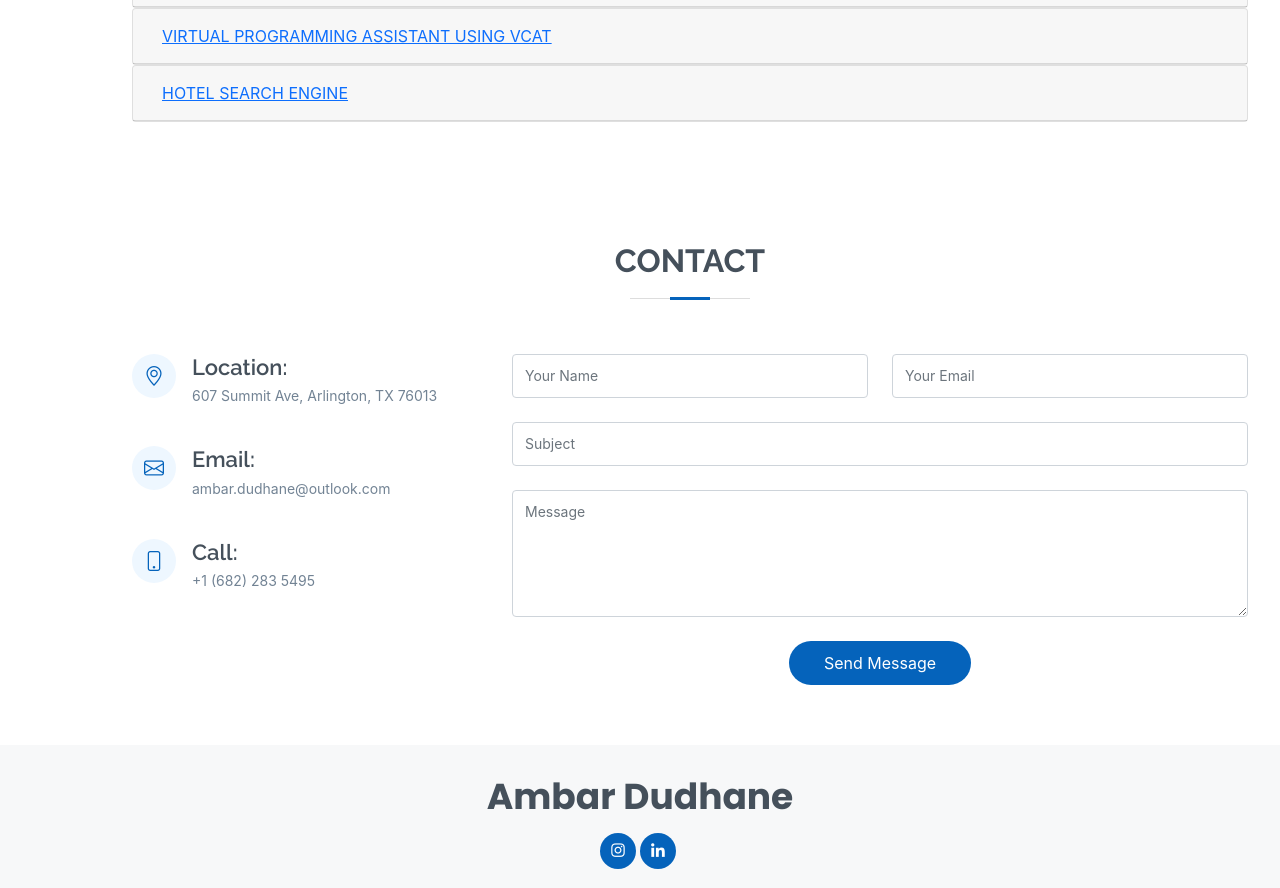
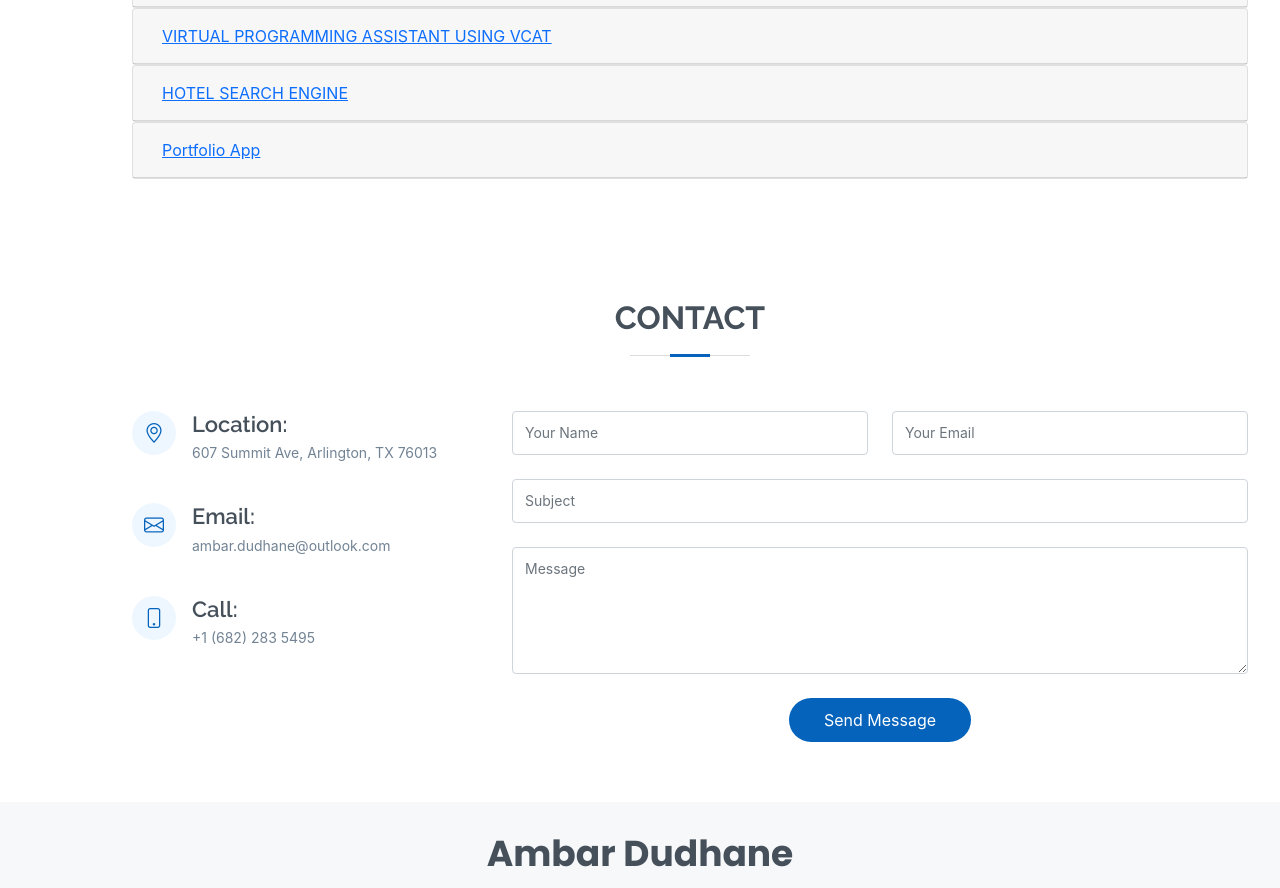
Before and after one commit to AmbarDudhane/resume, a React (Create React App) app: page / in a window 1280 px wide. Shown: the part 3840-4728 px from the top of the page. Built offline with nearby package versions, Linux system fonts and the light colour scheme.

Commit message:
updated title and added project

```diff
--- a/package.json
+++ b/package.json
@@ -19,7 +19,7 @@
     "web-vitals": "^1.1.0"
   },
   "scripts": {
-    "start": "react-scripts start",
+    "start": "node server.js",
     "build": "react-scripts build",
     "test": "react-scripts test",
     "eject": "react-scripts eject"
--- a/public/index.html
+++ b/public/index.html
@@ -24,7 +24,7 @@
       work correctly both with client-side routing and a non-root public URL.
       Learn how to configure a non-root public URL by running `npm run build`.
     -->
-    <title>React App</title>
+    <title>Portfolio</title>
 
     <!-- Resume portfolio code copied below-->
     <!-- Favicons -->
--- a/src/components/portfolio.jsx
+++ b/src/components/portfolio.jsx
@@ -156,6 +156,23 @@ const Portfolio = () => {
                   </Card.Body>
                 </Accordion.Collapse>
               </Card>
+              <Card>
+                <Card.Header>
+                  <Accordion.Toggle as={Button} variant="link" eventKey="5">
+                    Portfolio App
+                  </Accordion.Toggle>
+                </Card.Header>
+                <Accordion.Collapse eventKey="5">
+                  <Card.Body>
+                    <ul>
+                      <li>
+                        Developed a Single Page Application (SPA) using react js
+                      </li>
+                      <li>Implemented email functionality using EmailJS</li>
+                    </ul>
+                  </Card.Body>
+                </Accordion.Collapse>
+              </Card>
             </Accordion>
           </div>
         </div>
```
